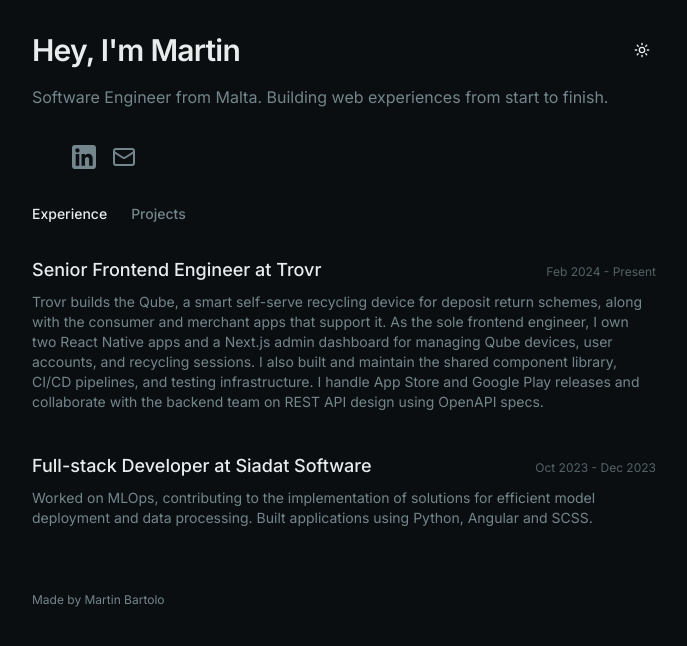
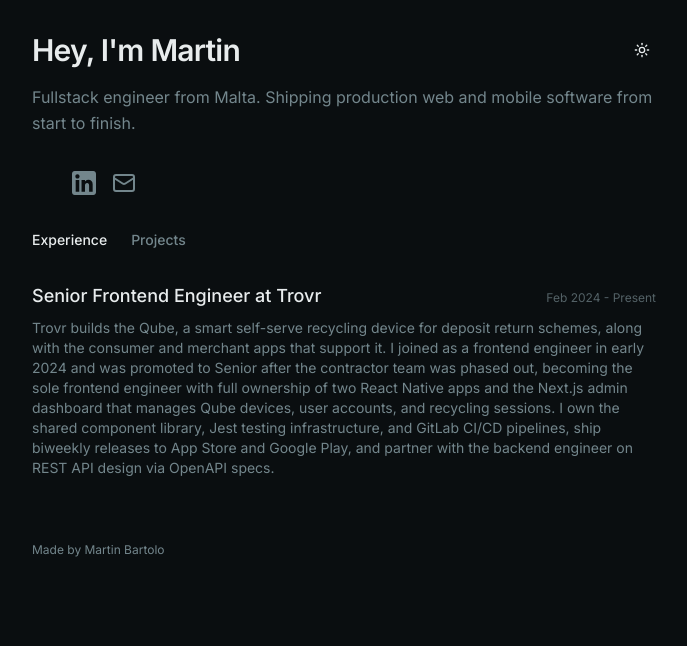
Before and after one commit to martinbartolo/resume-website, a Next.js app: page / in a window 1280 px wide. Shown: the top 646 px of the page, without its empty margins (296-983 px from the left). Built offline with nearby package versions, Linux system fonts and the light colour scheme; some icons are missing.

Commit message:
content updates

```diff
--- a/src/app/page.tsx
+++ b/src/app/page.tsx
@@ -88,8 +88,8 @@
           <ThemeToggle />
         </div>
         <p className="text-muted-foreground text-base leading-relaxed">
-          Software Engineer from Malta. Building web experiences from start to
-          finish.
+          Fullstack engineer from Malta. Shipping production web and mobile
+          software from start to finish.
         </p>
       </header>
 
--- a/src/components/architecture-diagram.tsx
+++ b/src/components/architecture-diagram.tsx
@@ -260,7 +260,7 @@
 
 export function ArchitectureDiagram() {
   return (
-    <div className="aspect-[4/3] w-full overflow-hidden rounded-lg sm:aspect-video">
+    <div className="aspect-4/3 w-full overflow-hidden rounded-lg sm:aspect-video">
       <ReactFlow
         nodes={nodes}
         edges={edges}
--- a/src/content/side-projects.json
+++ b/src/content/side-projects.json
@@ -1,11 +1,11 @@
 [
   {
-    "description": "A complete beat selling platform built solo from scratch. Producers get a custom storefront with PayPal checkout, multi-party collaborator payment splits, audio watermarking, YouTube auto-publishing, and more.",
+    "description": "A multi-tenant SaaS for music producers, built solo from scratch. Each producer gets a branded storefront on a custom subdomain, with multi-party PayPal payment splits, durable publishing workflows for audio watermarking and YouTube uploading, and a full dashboard for beats, sales, collaborators, and analytics.",
     "link": "/projects/bopkit",
     "title": "Bopkit"
   },
   {
-    "description": "An interactive award show platform with over 250 ceremonies hosted. Create custom categories, run real-time voting, and deliver live presentations, all from one interface.",
+    "description": "An interactive award show platform with 250+ ceremonies hosted, 6,000+ votes cast across 4,250+ nominations in 900+ categories. Create custom categories, run real-time voting, and deliver live presentations, all from one interface.",
     "link": "https://www.awardbro.com",
     "title": "AwardBro"
   }
--- a/src/content/work-experience.json
+++ b/src/content/work-experience.json
@@ -3,18 +3,9 @@
     "company": "Trovr",
     "date": "Feb 2024 - Present",
     "description": [
-      "Trovr builds the Qube, a smart self-serve recycling device for deposit return schemes, along with the consumer and merchant apps that support it. As the sole frontend engineer, I own two React Native apps and a Next.js admin dashboard for managing Qube devices, user accounts, and recycling sessions. I also built and maintain the shared component library, CI/CD pipelines, and testing infrastructure. I handle App Store and Google Play releases and collaborate with the backend team on REST API design using OpenAPI specs."
+      "Trovr builds the Qube, a smart self-serve recycling device for deposit return schemes, along with the consumer and merchant apps that support it. I joined as a frontend engineer in early 2024 and was promoted to Senior after the contractor team was phased out, becoming the sole frontend engineer with full ownership of two React Native apps and the Next.js admin dashboard that manages Qube devices, user accounts, and recycling sessions. I own the shared component library, Jest testing infrastructure, and GitLab CI/CD pipelines, ship biweekly releases to App Store and Google Play, and partner with the backend engineer on REST API design via OpenAPI specs."
     ],
     "link": "https://trovrapp.com/",
     "position": "Senior Frontend Engineer"
-  },
-  {
-    "company": "Siadat Software",
-    "date": "Oct 2023 - Dec 2023",
-    "description": [
-      "Worked on MLOps, contributing to the implementation of solutions for efficient model deployment and data processing. Built applications using Python, Angular and SCSS."
-    ],
-    "link": "https://siadat.com/",
-    "position": "Full-stack Developer"
   }
 ]
```
